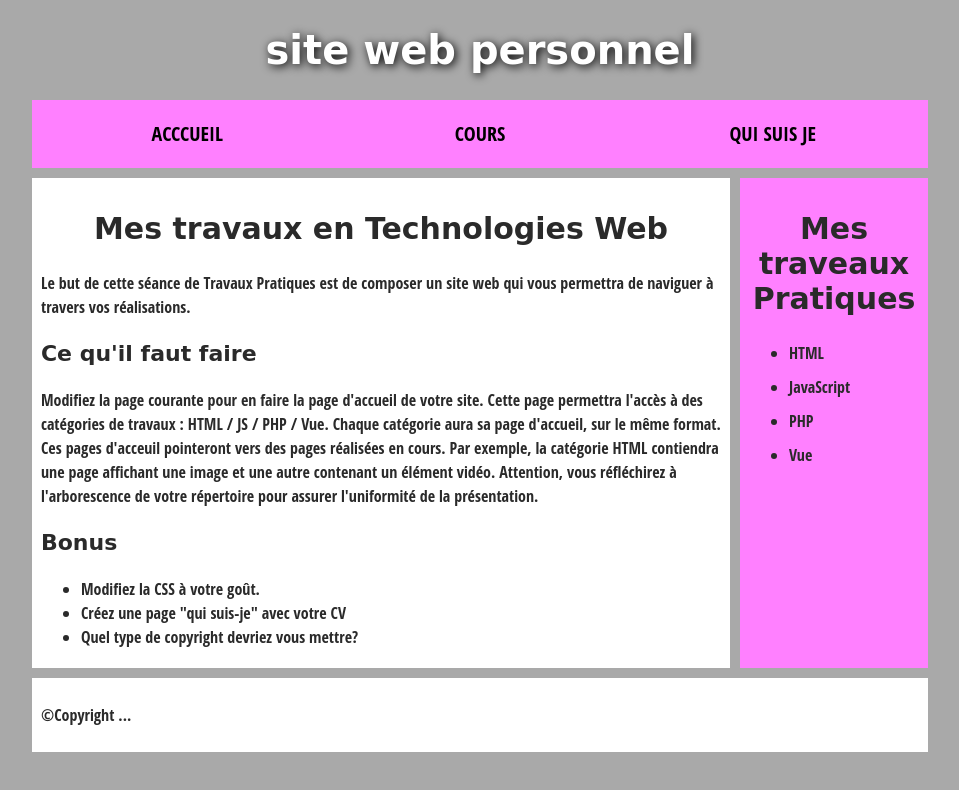
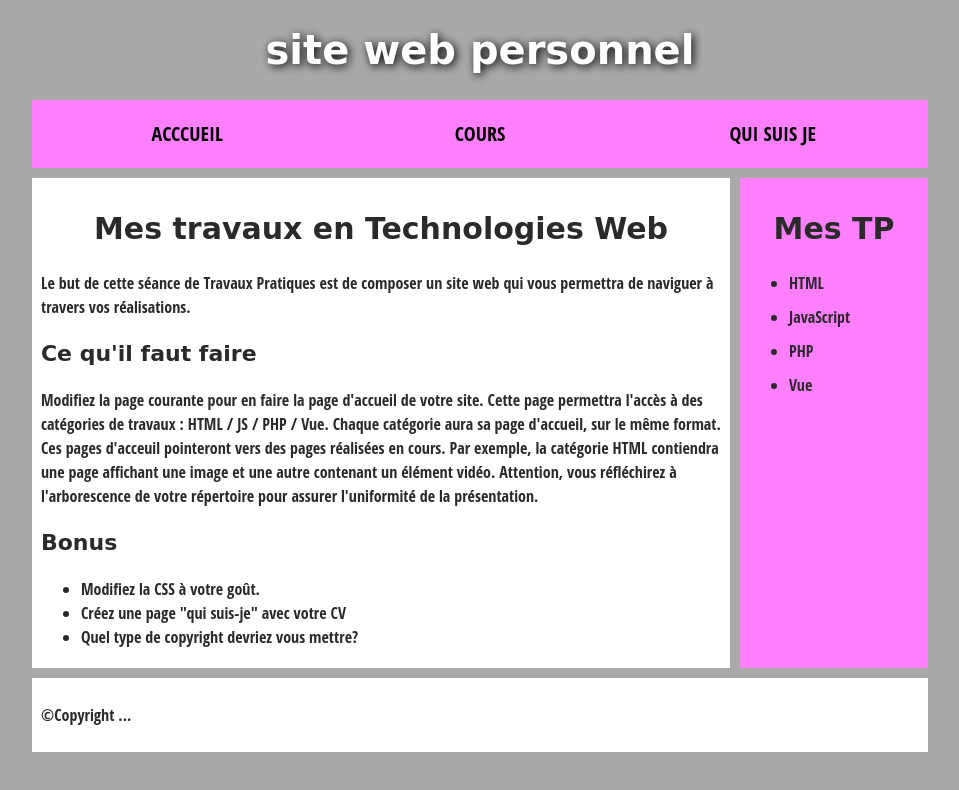
Before and after one commit to AAsmaou/AAsmaou.github.io, a plain HTML site: page index.html in a window 1280 px wide. Shown: the whole page, without its empty margins (160-1119 px from the left). Drawn offline with Linux system fonts and the light colour scheme.

Commit message:
correction lien des pages bis

```diff
--- a/index.html
+++ b/index.html
@@ -40,7 +40,7 @@
       </article>
 
       <aside>
-        <h2>Mes traveaux Pratiques</h2>
+        <h2>Mes TP</h2>
         <ul>
           <li><a href="./tp_html.html"></a>HTML</li>
           <li><a href="./tp_javascript.html"></a>JavaScript</li>
```
Also changed, not shown: monProfil.html (+1 -2 lines), tp_html.html (+1 -1 lines), tp_javascript.html (+1 -1 lines), tp_php.html (+1 -1 lines), tp_vue.html (+1 -1 lines).
